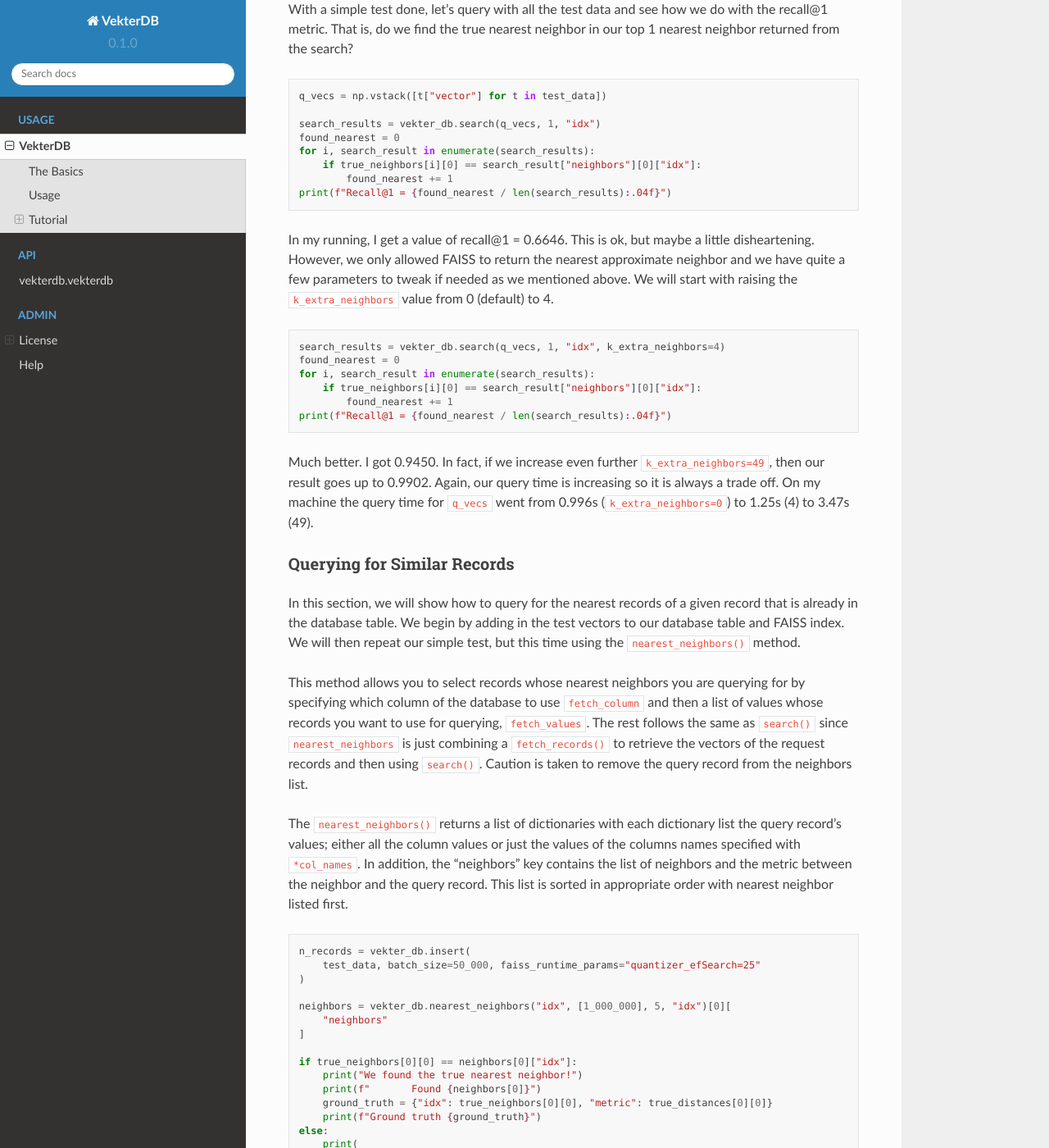
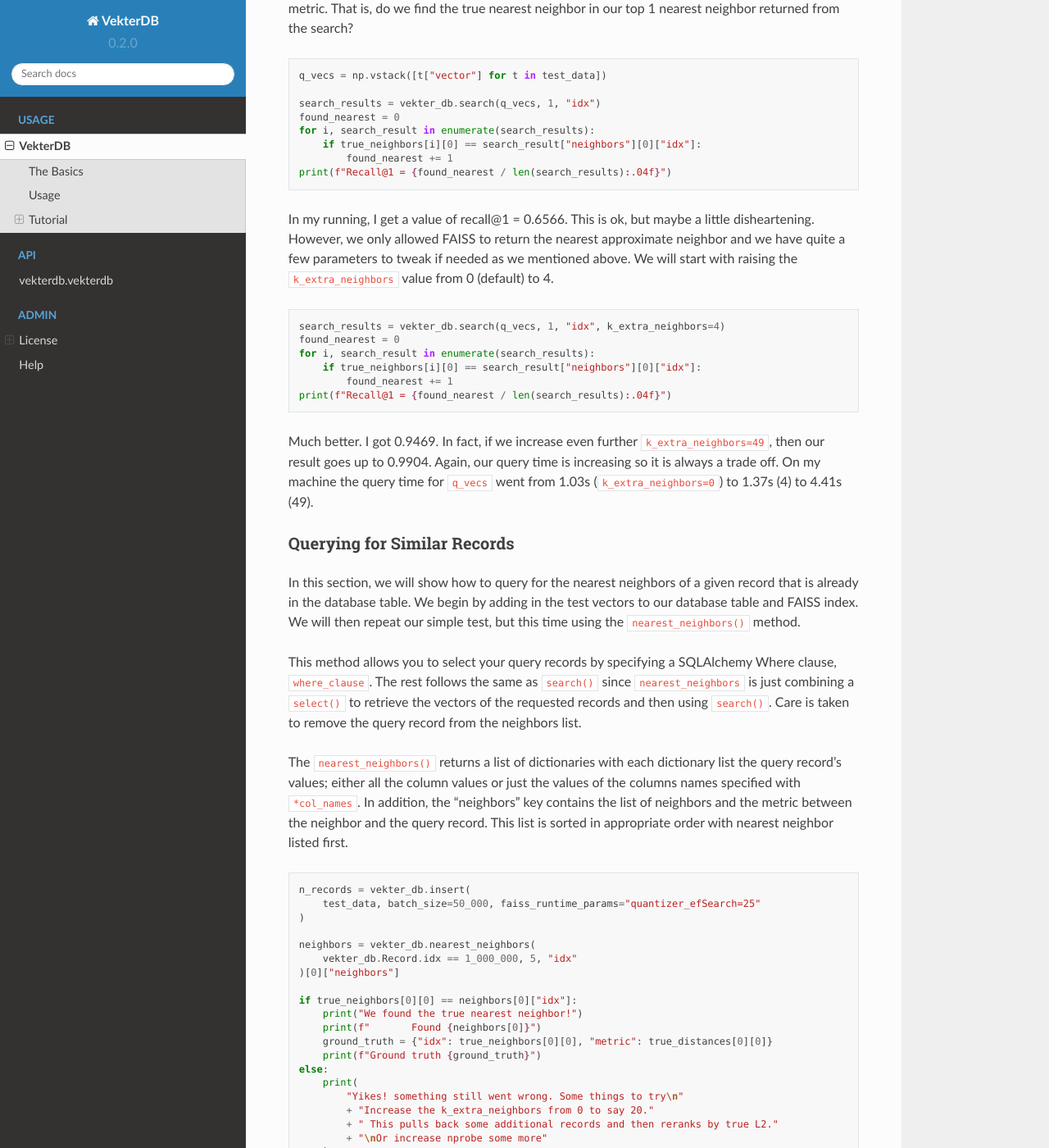
Before and after one commit to mhendrey/vekterdb, a Sphinx documentation site: the page built from docs/source/vekterdb.rst, in a window 1280 px wide and 1400 px high, scrolled down 5439 px. Shown: the whole window at 82% size. Built offline with Sphinx 7.4.7 and the Read the Docs theme 2.0.0, drawn with Linux system fonts in a browser that asks for light colours; some of the changed text lies outside the part shown.

Commit message:
Update to version 0.2.0
This is a breaking change

* Dropped fetch_records() in favor of select()
* Switched my compression from zlib to zstandard

Updated all the tutorial information and tests to reflect these changes.

```diff
--- a/docs/requirements.txt
+++ b/docs/requirements.txt
@@ -1,4 +1,5 @@
 docutils >= 0.19
+numcodecs
 numpy
 pytest
 sphinx >= 6.1.3
--- a/docs/source/vekterdb.rst
+++ b/docs/source/vekterdb.rst
@@ -205,12 +205,11 @@ neighbors in the database table to an existing record in the table. This is done
 the ``nearest_neighbors()`` method.
 
 So far, we have only added the training data to the database and then used all those
-vectors to train the FAISS index. We begin by getting reading the testing data from the
-file and then using those to query our vector database for similar records.  We will
-compare those to the "neighbors" stored in the HDF5 file. Let's start slow and just
-use the first test vector and get the five nearest neighbors. Since the FAISS
-``index.search()`` requires that the vector shape be at least (n, d), we reshape the
-first vector to match. To easily compare, we only need to see the "idx" column.
+vectors to train the FAISS index. We begin by reading the testing data from the file
+and then using those to query our vector database for similar records.  We will compare
+those to the "neighbors" stored in the HDF5 file. Let's start slow and just use the
+first test vector and get the five nearest neighbors. To easily compare, we only need
+to see the "idx" column.
 
 The ``search()`` returns a list with one element for each of the query vectors. Each
 element of the list is a dictionary with a single key, "neighbors", whose value is a
@@ -287,7 +286,7 @@ neighbor returned from the search?
             found_nearest += 1
     print(f"Recall@1 = {found_nearest / len(search_results):.04f}")
 
-In my running, I get a value of recall@1 = 0.6646. This is ok, but maybe a little
+In my running, I get a value of recall@1 = 0.6566. This is ok, but maybe a little
 disheartening. However, we only allowed FAISS to return the nearest approximate
 neighbor and we have quite a few parameters to tweak if needed as we mentioned above.
 We will start with raising the ``k_extra_neighbors`` value from 0 (default) to 4.
@@ -301,24 +300,23 @@ We will start with raising the ``k_extra_neighbors`` value from 0 (default) to 4
             found_nearest += 1
     print(f"Recall@1 = {found_nearest / len(search_results):.04f}")
 
-Much better. I got 0.9450. In fact, if we increase even further ``k_extra_neighbors=49``,
-then our result goes up to 0.9902. Again, our query time is increasing so it is always
-a trade off. On my machine the query time for ``q_vecs`` went from 0.996s
-(``k_extra_neighbors=0``) to 1.25s (4) to 3.47s (49).
+Much better. I got 0.9469. In fact, if we increase even further ``k_extra_neighbors=49``,
+then our result goes up to 0.9904. Again, our query time is increasing so it is always
+a trade off. On my machine the query time for ``q_vecs`` went from 1.03s
+(``k_extra_neighbors=0``) to 1.37s (4) to 4.41s (49).
 
 Querying for Similar Records
 ^^^^^^^^^^^^^^^^^^^^^^^^^^^^^^^^^^^^^^^^^^^^^^^^^^^^^^^^^^^^^^^^^^^^^^^^^^^^^^^^^^^^^^^^
-In this section, we will show how to query for the nearest records of a given record
+In this section, we will show how to query for the nearest neighbors of a given record
 that is already in the database table. We begin by adding in the test vectors to our
 database table and FAISS index. We will then repeat our simple test, but this time
 using the ``nearest_neighbors()`` method.
 
-This method allows you to select records whose nearest neighbors you are querying for
-by specifying which column of the database to use ``fetch_column`` and then a list of
-values whose records you want to use for querying, ``fetch_values``. The rest follows
-the same as ``search()`` since ``nearest_neighbors`` is just combining a
-``fetch_records()`` to retrieve the vectors of the request records and then using
-``search()``. Caution is taken to remove the query record from the neighbors list.
+This method allows you to select your query records by specifying a SQLAlchemy Where
+clause, ``where_clause``. The rest follows the same as ``search()`` since
+``nearest_neighbors`` is just combining a ``select()`` to retrieve the vectors of the
+requested records and then using ``search()``. Care is taken to remove the query record
+from the neighbors list.
 
 The ``nearest_neighbors()`` returns a list of dictionaries with each dictionary list
 the query record's values; either all the column values or just the values of the
@@ -332,9 +330,9 @@ list is sorted in appropriate order with nearest neighbor listed first.
         test_data, batch_size=50_000, faiss_runtime_params="quantizer_efSearch=25"
     )
 
-    neighbors = vekter_db.nearest_neighbors("idx", [1_000_000], 5, "idx")[0][
-        "neighbors"
-    ]
+    neighbors = vekter_db.nearest_neighbors(
+        vekter_db.Record.idx == 1_000_000, 5, "idx"
+    )[0]["neighbors"]
 
     if true_neighbors[0][0] == neighbors[0]["idx"]:
         print("We found the true nearest neighbor!")
@@ -357,8 +355,7 @@ equivalant as using the primary key, ``idx``, of the database table.
 ::
 
     nn_results = vekter_db.nearest_neighbors(
-        "id",
-        [str(i) for i in range(1_000_000, 1_010_000)],
+        vekter_db.Record.id.in_([str(i) for i in range(1_000_000, 1_010_000)]),
         1,
         "idx",
         k_extra_neighbors=4,
@@ -369,10 +366,10 @@ equivalant as using the primary key, ``idx``, of the database table.
             found_nearest += 1
     print(f"{found_nearest / len(nn_results):.04f}")
 
-We get a recall@1 = 0.9303 with these runtime search parameters and
+We get a recall@1 = 0.9323 with these runtime search parameters and
 ``k_extra_neighbors`` of 4. Notice that this value is a little lower than we had
-before, 0.9450. This is caused by the additional 10,000 test vectors added into
-the database table with a small percentage of them being the nearest neighbor for
+before, 0.9469. This is caused by the additional 10,000 test vectors added into
+the database table where a small percentage of them being the nearest neighbor for
 other records in the test data.
 
 Saving & Loading a VekterDB
@@ -409,8 +406,7 @@ be needed to pass in that URL string that we don't want to save to disk in plain
     vekter_db = VekterDB.load("tutorial.json", url="sqlite:///sift1m.db")
 
     nn_results = vekter_db.nearest_neighbors(
-        "id",
-        [str(i) for i in range(1_000_000, 1_010_000)],
+        vekter_db.Record.id.in_([str(i) for i in range(1_000_000, 1_010_000)]),
         1,
         "idx",
         k_extra_neighbors=4,
--- a/setup.cfg
+++ b/setup.cfg
@@ -10,7 +10,7 @@ author_email= matthew.hendrey@gmail.com
 classifiers =
     Programming Language :: Python :: 3
 license = GNU GPLv3
-description = A cheap imitation for a vector database that has none of the guarantees, but it is highly flexibly and thus scalable. Most vector database resort to using only HNSW for the vector indexing, but in vekterdb you can utilize any FAISS index type you want.
+description = VekterDB turns any SQLAlchemy compliant database into a vector database by utilizing FAISS to index the vectors.
 long_description = file: README.rst
 keywords = FAISS, vector database, similarity search, SQLAlchemy
 
@@ -19,6 +19,8 @@ include_package_data = True
 packages = find:
 python_requires = >=3.8
 install_requires =
+    numcodecs
+    numpy
     sqlalchemy >= 2.0
 
 [options.packages.find]
--- a/vekterdb/__init__.py
+++ b/vekterdb/__init__.py
@@ -1,3 +1,3 @@
-__version__ = "0.1.0"
+__version__ = "0.2.0"
 
 from vekterdb.vekterdb import VekterDB
```
Also changed, not shown: other parts of docs/source/vekterdb.rst (+1 -1 lines), 3 other files.
